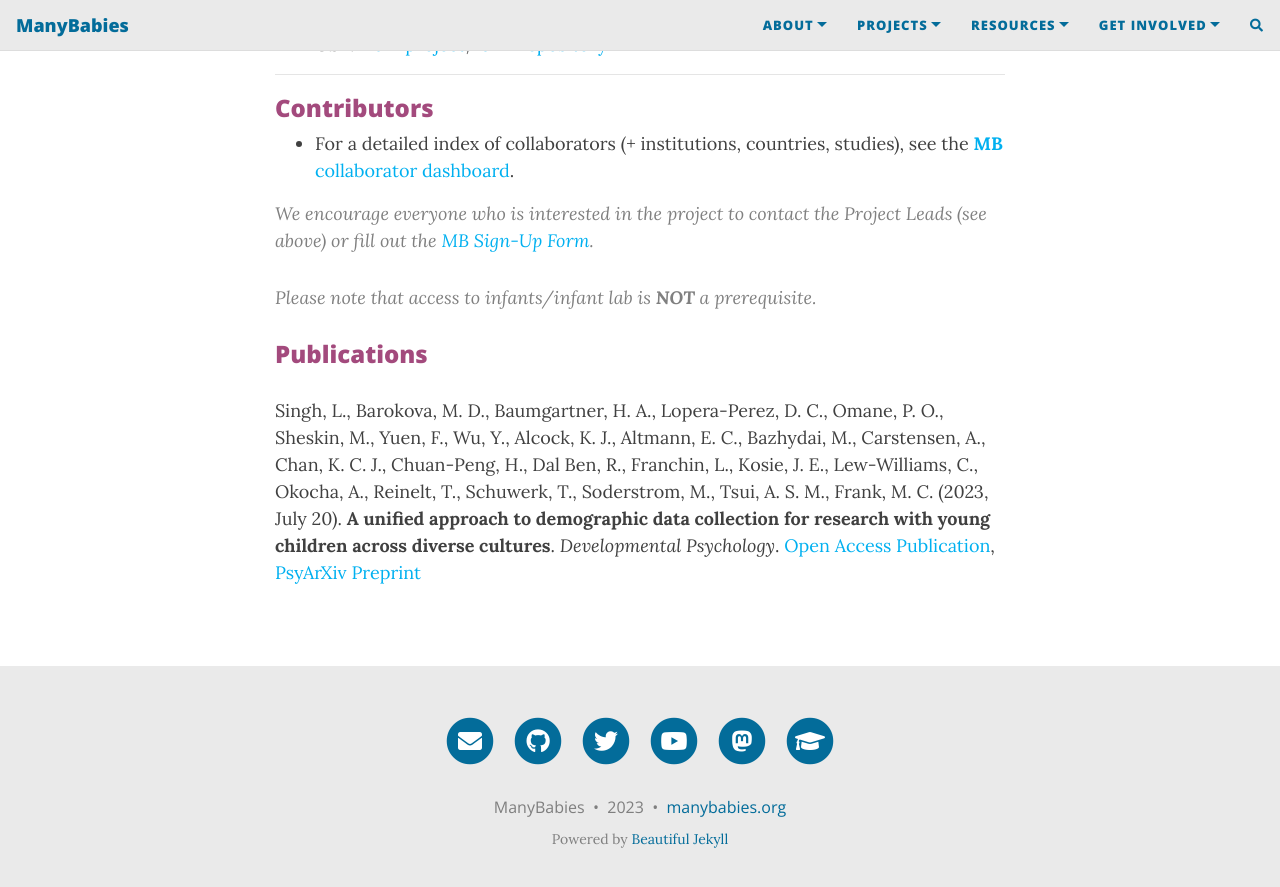
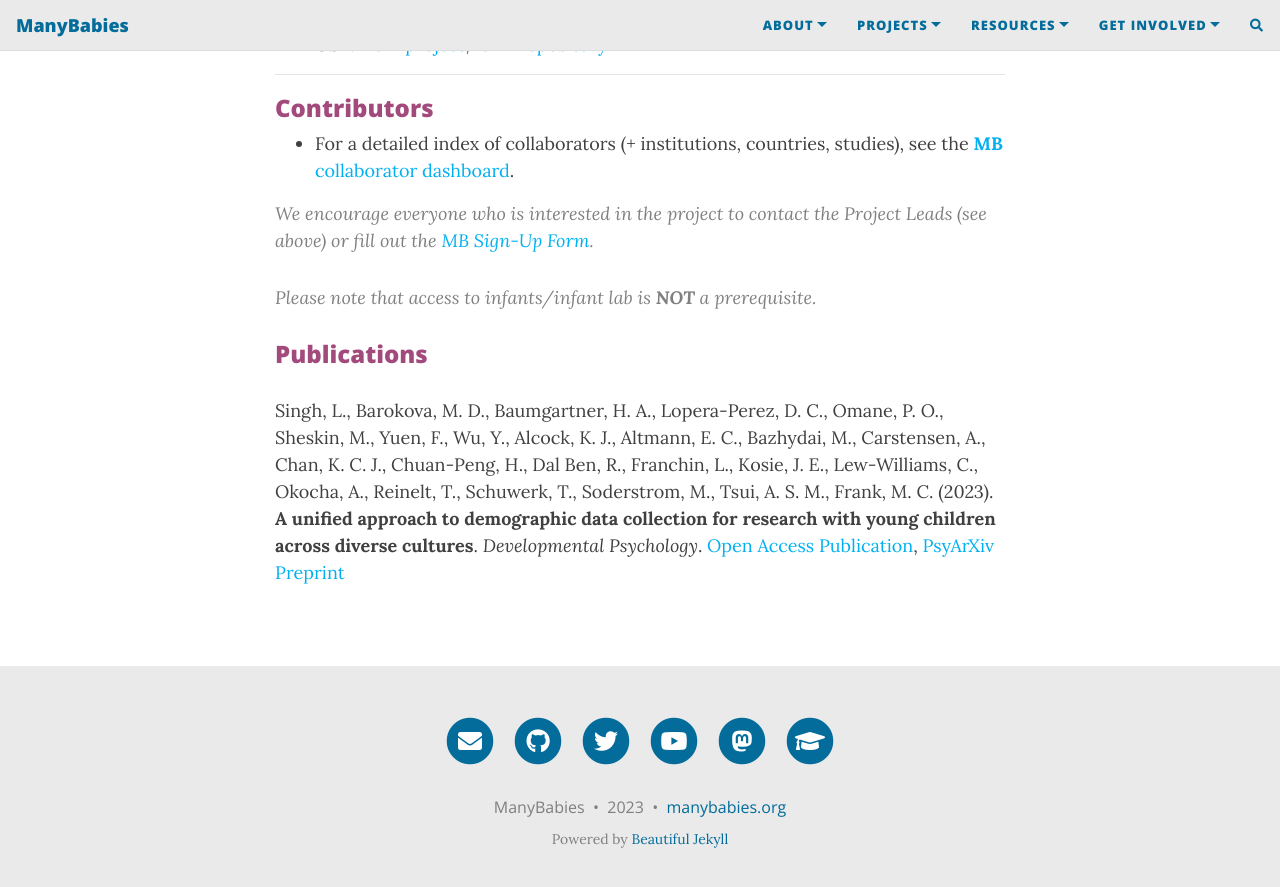
Before and after one commit to manybabies/manybabies.github.io, a Jekyll site: the page built from MB-Demographics.md, in a window 1280 px wide and 900 px high, scrolled down 1343 px. Shown: the top 887 px of the window. Built offline with Jekyll 4.4.1, drawn with Linux system fonts in a browser that asks for light colours; nearby versions of some CDN libraries; comment, search, counter and statistics services are not loaded.

Commit message:
update MB-Demo pub

```diff
--- a/MB-Demographics.md
+++ b/MB-Demographics.md
@@ -44,4 +44,4 @@
 
 
 ### Publications
-Singh, L., Barokova, M. D., Baumgartner, H. A., Lopera-Perez, D. C., Omane, P. O., Sheskin, M., Yuen, F., Wu, Y., Alcock, K. J., Altmann, E. C., Bazhydai, M., Carstensen, A., Chan, K. C. J., Chuan-Peng, H., Dal Ben, R., Franchin, L., Kosie, J. E., Lew-Williams, C., Okocha, A., Reinelt, T., Schuwerk, T., Soderstrom, M., Tsui, A. S. M., Frank, M. C. (2023, July 20). **A unified approach to demographic data collection for research with young children across diverse cultures**. *Developmental Psychology*. [Open Access Publication](https://doi.org/10.1037/dev0001623), [PsyArXiv Preprint](https://doi.org/10.31234/osf.io/agt3d)
+Singh, L., Barokova, M. D., Baumgartner, H. A., Lopera-Perez, D. C., Omane, P. O., Sheskin, M., Yuen, F., Wu, Y., Alcock, K. J., Altmann, E. C., Bazhydai, M., Carstensen, A., Chan, K. C. J., Chuan-Peng, H., Dal Ben, R., Franchin, L., Kosie, J. E., Lew-Williams, C., Okocha, A., Reinelt, T., Schuwerk, T., Soderstrom, M., Tsui, A. S. M., Frank, M. C. (2023). **A unified approach to demographic data collection for research with young children across diverse cultures**. *Developmental Psychology*. [Open Access Publication](https://doi.org/10.1037/dev0001623), [PsyArXiv Preprint](https://doi.org/10.31234/osf.io/agt3d)
```
Also changed, not shown: publications.md (+1 -1 lines).
